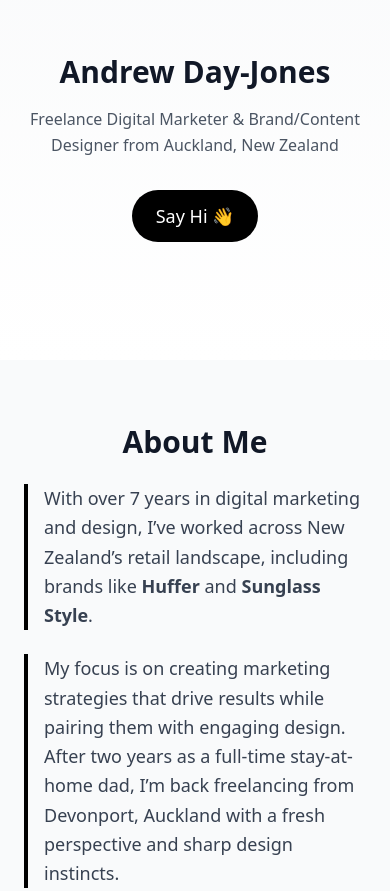
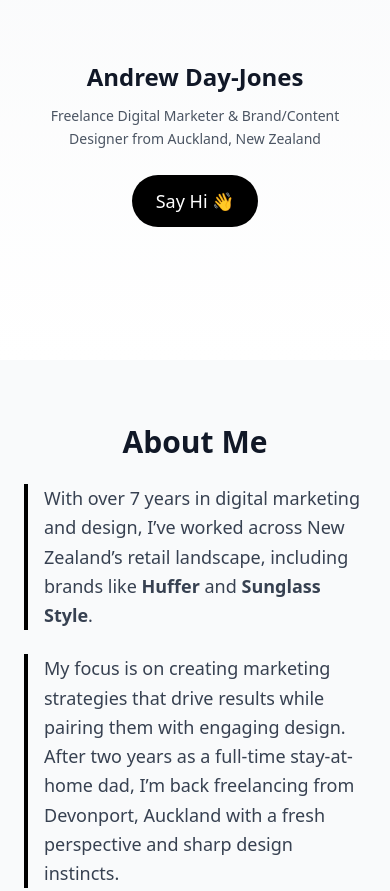
Before and after one commit to andrewdayjones/freelance, a plain HTML site: page index.html in a window 390 px wide. Shown: the part 104-995 px from the top of the page. Drawn offline with nearby package versions, Linux system fonts and the light colour scheme.

Commit message:
Update index.html

```diff
--- a/index.html
+++ b/index.html
@@ -9,14 +9,22 @@
     html {
       scroll-behavior: smooth;
     }
+    section {
+      scroll-margin-top: 5rem; /* offset for anchor links */
+    }
   </style>
 </head>
-<body class="bg-gray-50 text-gray-900 font-sans">
+<body class="bg-gray-50 text-gray-900 font-sans relative">
 
   <!-- Hero Section -->
-  <section id="home" class="min-h-[55vh] md:min-h-screen flex flex-col justify-center items-center text-center px-6 bg-gradient-to-b from-gray-50 to-white">
-    <h1 class="text-3xl md:text-6xl font-bold mb-4 mt-10 md:mt-20">Andrew Day-Jones</h1>
-    <p class="text-base md:text-xl text-gray-600 mb-8 leading-relaxed max-w-xl">
+  <section id="home" class="relative min-h-[55vh] md:min-h-screen flex flex-col justify-center items-center text-center px-6 bg-gradient-to-b from-gray-50 to-white overflow-hidden">
+    <!-- Subtle background accent -->
+    <div class="absolute top-0 left-1/2 transform -translate-x-1/2 w-72 h-72 bg-black opacity-5 rounded-full -z-10"></div>
+
+    <h1 class="text-2xl sm:text-3xl md:text-6xl font-bold mb-3 sm:mb-4 mt-8 sm:mt-10 md:mt-20">
+      Andrew Day-Jones
+    </h1>
+    <p class="text-sm sm:text-base md:text-xl text-gray-600 mb-6 sm:mb-8 leading-relaxed max-w-xl">
       Freelance Digital Marketer & Brand/Content Designer from Auckland, New Zealand
     </p>
     <a href="#contact" class="px-6 py-3 bg-black text-white rounded-full text-lg hover:bg-gray-800 transition transform hover:scale-105">
@@ -74,7 +82,7 @@
     <div class="grid sm:grid-cols-1 md:grid-cols-2 lg:grid-cols-3 gap-10">
 
       <!-- Miles -->
-    <div class="bg-white rounded-2xl shadow-md hover:shadow-xl transition overflow-hidden relative">
+      <div class="bg-white rounded-2xl shadow-md hover:shadow-xl hover:-translate-y-1 transition transform overflow-hidden relative">
         <img src="images/miles.jpg" alt="Miles Run Club"
              class="w-full aspect-square object-cover transform transition duration-300 hover:scale-105" loading="lazy">
         <div class="p-6">
@@ -84,7 +92,7 @@
       </div>
 
       <!-- Huffer -->
-    <div class="bg-white rounded-2xl shadow-md hover:shadow-xl transition overflow-hidden relative">
+      <div class="bg-white rounded-2xl shadow-md hover:shadow-xl hover:-translate-y-1 transition transform overflow-hidden relative">
         <img src="images/huffer.jpg" alt="Huffer"
              class="w-full aspect-square object-cover transform transition duration-300 hover:scale-105" loading="lazy">
         <div class="p-6">
@@ -94,7 +102,7 @@
       </div>
 
       <!-- Sunglass Style -->
-    <div class="bg-white rounded-2xl shadow-md hover:shadow-xl transition overflow-hidden relative">
+      <div class="bg-white rounded-2xl shadow-md hover:shadow-xl hover:-translate-y-1 transition transform overflow-hidden relative">
         <img src="images/sunglass-style.jpg" alt="Sunglass Style"
              class="w-full aspect-square object-cover transform transition duration-300 hover:scale-105" loading="lazy">
         <div class="p-6">
```
Lines whose indentation alone changed are shown as unchanged.
